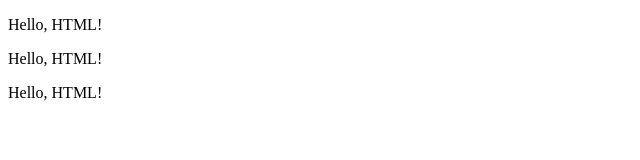
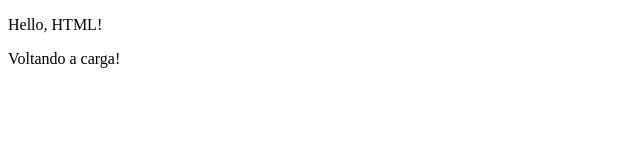
Before and after one commit to Edson-Rodrigues-Fatec/Bootcamp-dev-Jr, a plain HTML site: page ProjetoHtmlDevJr/index.html in a window 1280 px wide. Shown: the whole page, without its empty margins (0-640 px from the left). Drawn offline with Linux system fonts and the light colour scheme.

Commit message:
Segunda alteracao.

```diff
--- a/ProjetoHtmlDevJr/index.html
+++ b/ProjetoHtmlDevJr/index.html
@@ -7,7 +7,7 @@
 </head>
 <body>
     <p>Hello, HTML!</p>
-    <p>Hello, HTML!</p>
-    <p>Hello, HTML!</p>
+    <p>Voltando a carga!</p>
+
 </body>
 </html>
```
